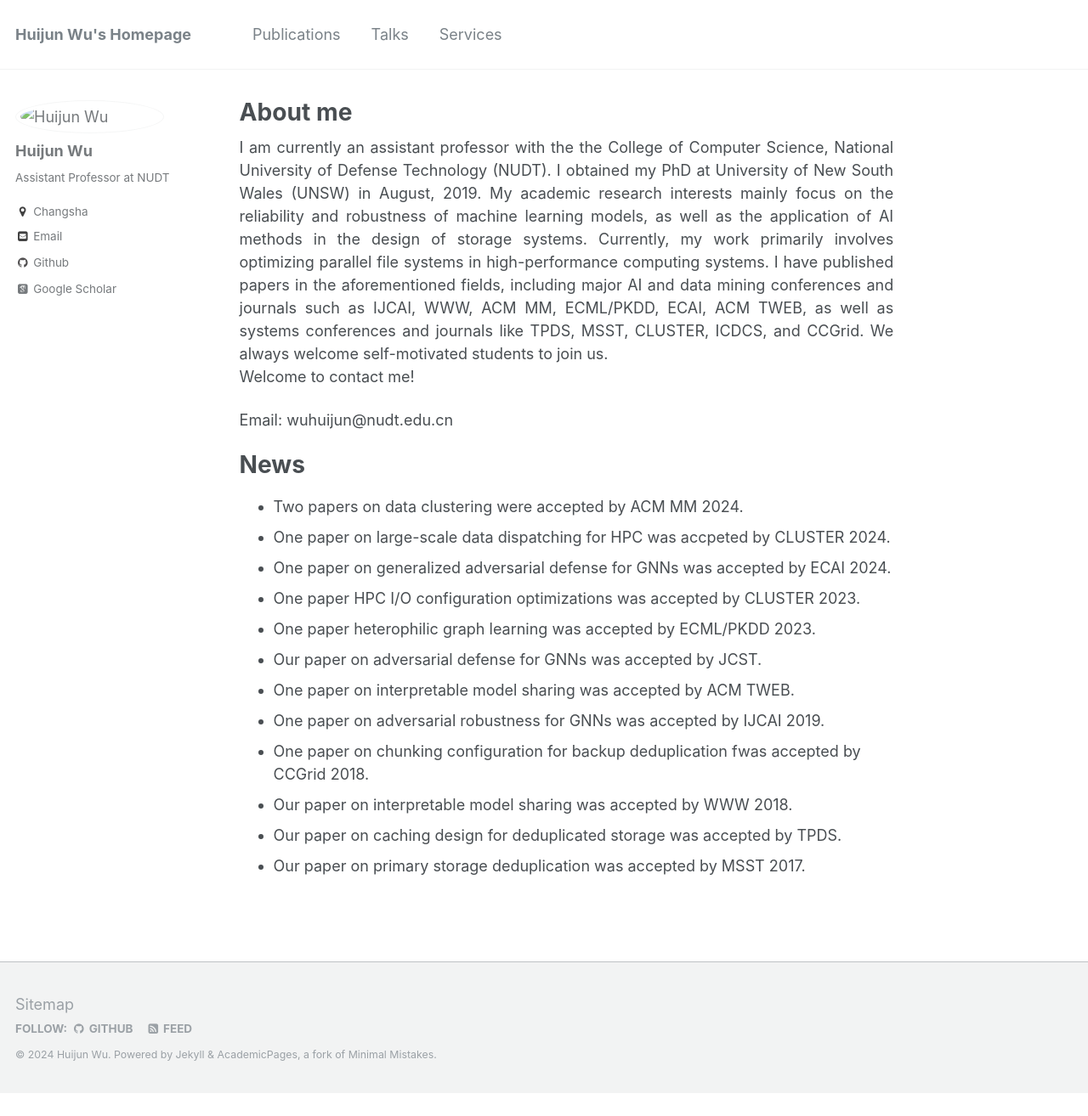
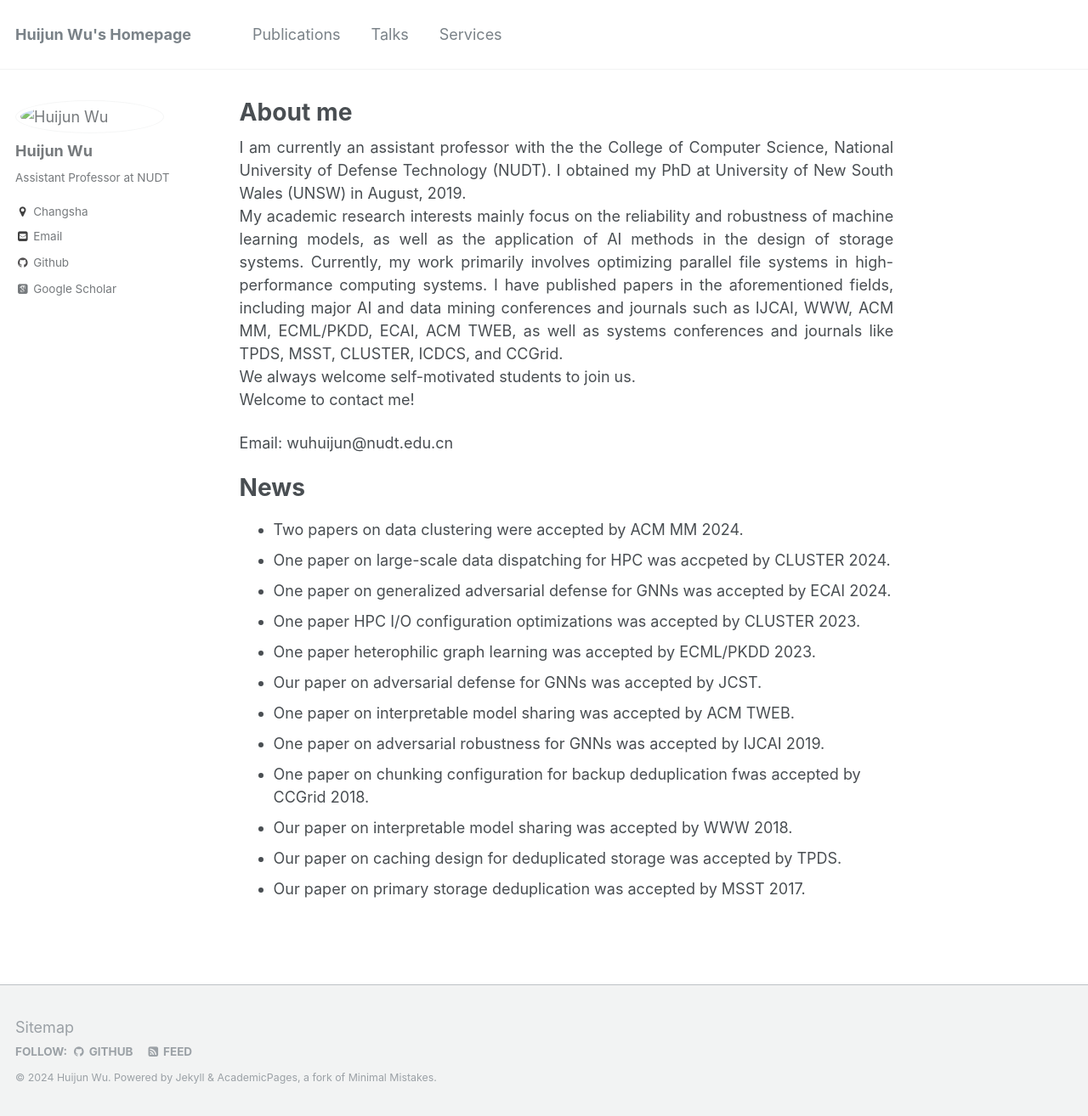
Before and after one commit to sktzwhj/sktzwhj.github.io, a Jekyll site: the page built from _pages/about.md, in a window 1280 px wide. Shown: the whole page at 85% size. Built offline with Jekyll 4.4.1, drawn with Linux system fonts in a browser that asks for light colours; some web fonts are replaced; a script that is not in the unit is left out; before the commit the page ends 1287 px from its top, so only the background shows below that; some of the changed lines change nothing that is shown.

Commit message:
update about

```diff
--- a/_pages/about.md
+++ b/_pages/about.md
@@ -11,10 +11,12 @@ redirect_from:
 
 
 <div style="text-align: justify;">
-I am currently an assistant professor with the the College of Computer Science, National University of Defense Technology (NUDT). I obtained my PhD at University of New South Wales (UNSW) in August, 2019.
+I am currently an assistant professor with the the College of Computer Science, National University of Defense Technology (NUDT). I obtained my PhD at University of New South Wales (UNSW) in August, 2019. </div>
 
-My academic research interests mainly focus on the reliability and robustness of machine learning models, as well as the application of AI methods in the design of storage systems. Currently, my work primarily involves optimizing parallel file systems in high-performance computing systems. I have published papers in the aforementioned fields, including major AI and data mining conferences and journals such as IJCAI, WWW, ACM MM, ECML/PKDD, ECAI, ACM TWEB, as well as systems conferences and journals like TPDS, MSST, CLUSTER, ICDCS, and CCGrid.
+<div style="text-align: justify;">
+My academic research interests mainly focus on the reliability and robustness of machine learning models, as well as the application of AI methods in the design of storage systems. Currently, my work primarily involves optimizing parallel file systems in high-performance computing systems. I have published papers in the aforementioned fields, including major AI and data mining conferences and journals such as IJCAI, WWW, ACM MM, ECML/PKDD, ECAI, ACM TWEB, as well as systems conferences and journals like TPDS, MSST, CLUSTER, ICDCS, and CCGrid. </div>
 
+<div style="text-align: justify;">
 We always welcome self-motivated students to join us.</div>
 
 
```
